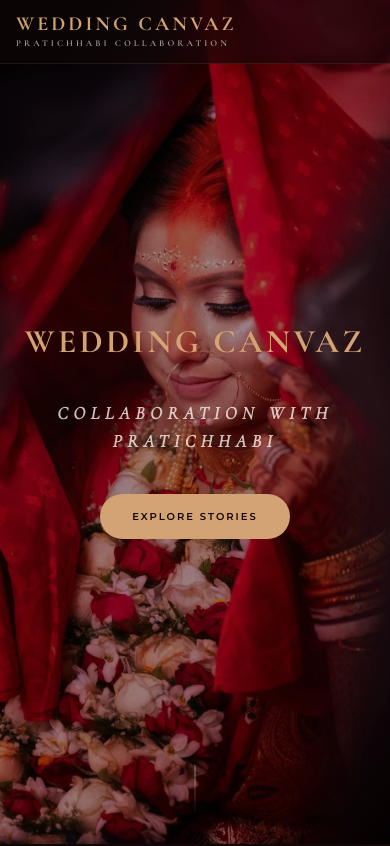
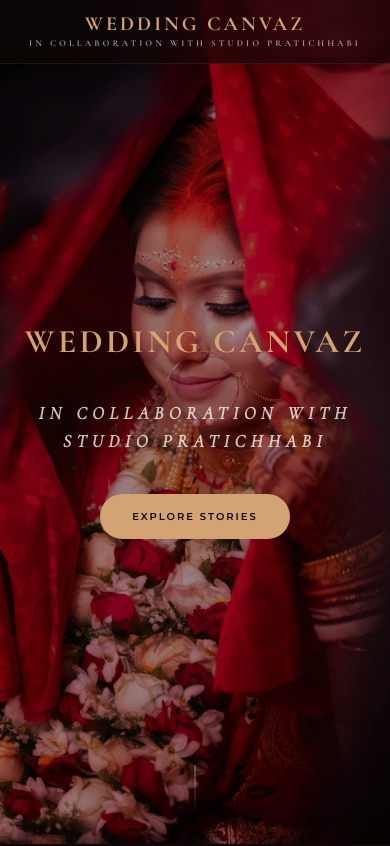
Before and after one commit to helpcinematiccanvaz-design/WEDDING_CANVAZ, a React (Vite) app: page / in a window 390 px wide. Shown: the top 846 px of the page. Built offline with nearby package versions, Linux system fonts and the light colour scheme.

Commit message:
feat: Add Gemini API capability and update branding
Enables the use of the Gemini API for server-side operations. Also updates the branding text across the Hero and Navbar components to be more descriptive and consistent with "Studio Pratichhabi".

```diff
--- a/metadata.json
+++ b/metadata.json
@@ -2,5 +2,5 @@
   "name": "Wedding Canvaz",
   "description": "A premium, luxurious photography portfolio for high-end wedding and event photography sessions.",
   "requestFramePermissions": [],
-  "majorCapabilities": []
+  "majorCapabilities": ["MAJOR_CAPABILITY_SERVER_SIDE_GEMINI_API"]
 }
--- a/src/components/Contact.tsx
+++ b/src/components/Contact.tsx
@@ -1,6 +1,6 @@
 import { motion } from 'motion/react';
 import { Send, MapPin, Calendar, Phone, User, Info } from 'lucide-react';
-import { useState } from 'react';
+import React, { useState } from 'react';
 
 export default function Contact() {
   const [formData, setFormData] = useState({
--- a/src/components/Hero.tsx
+++ b/src/components/Hero.tsx
@@ -43,7 +43,7 @@
           transition={{ duration: 1, delay: 0.6 }}
           className="text-beige/80 text-lg md:text-2xl tracking-[0.3em] uppercase font-serif italic mb-12 font-bold"
         >
-          Collaboration with Pratichhabi
+          In Collaboration with Studio Pratichhabi
         </motion.p>
 
         <motion.div
--- a/src/components/Navbar.tsx
+++ b/src/components/Navbar.tsx
@@ -8,13 +8,13 @@
       transition={{ duration: 0.8, ease: "easeOut" }}
       className="fixed top-0 left-0 w-full z-50 glass"
     >
-      <div className="max-w-7xl mx-auto px-4 py-3 flex items-center justify-between">
-        <div className="flex flex-col">
+      <div className="max-w-7xl mx-auto px-4 py-3 flex items-center justify-center md:justify-between">
+        <div className="flex flex-col items-center md:items-start text-center md:text-left">
           <div className="text-xl md:text-2xl font-bold tracking-[3px] uppercase font-serif text-rosegold w-fit whitespace-nowrap leading-tight">
             Wedding Canvaz
           </div>
           <div className="text-[9px] md:text-[10px] tracking-[3px] uppercase font-serif text-beige/60 font-bold">
-            Pratichhabi Collaboration
+            In Collaboration with Studio Pratichhabi
           </div>
         </div>
 
```
